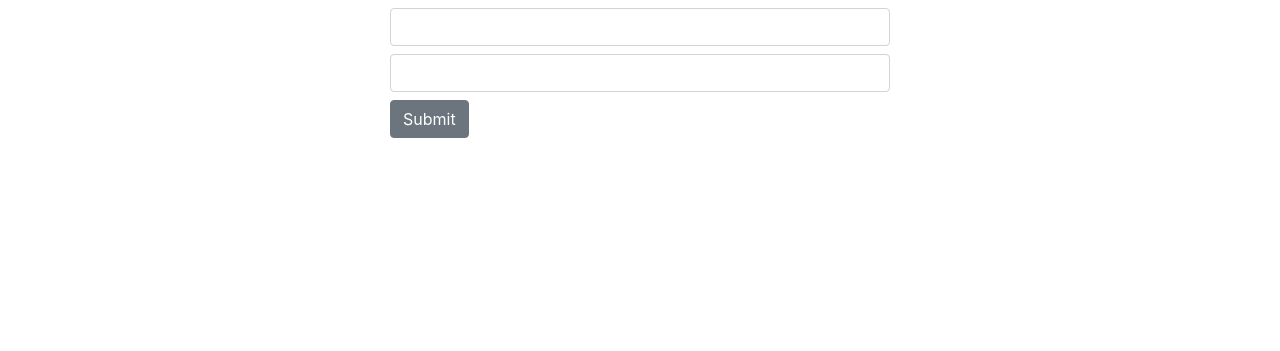
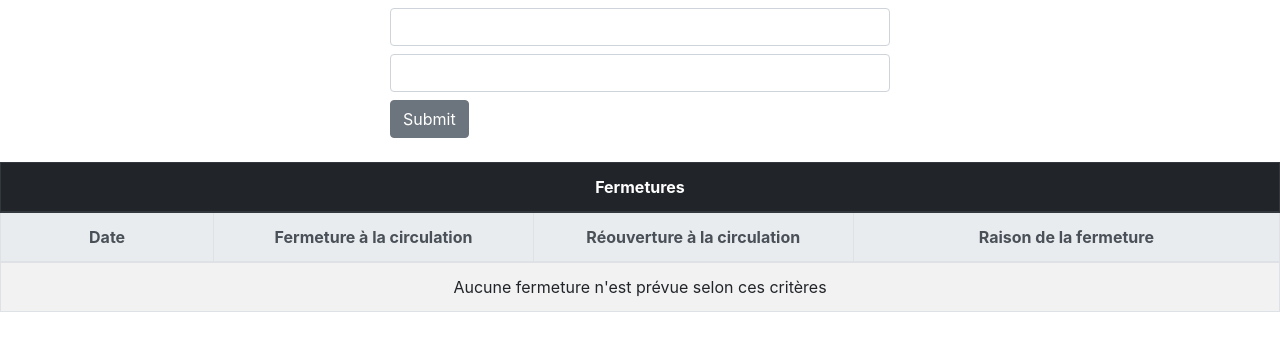
Before and after one commit to AnthonyMarche/API_Pont_Chaban, a Symfony app: template templates/api/index.html.twig in a window 1280 px wide. Shown: the part 38-389 px from the top of the page. Run offline with Twig, Linux system fonts and the light colour scheme; the template is opened without the code that fills it, so the values that code supplies are empty; form fields are guessed from the names that the template uses; some libraries are stand-ins or nearby versions.

Commit message:
update /service to optimize view and data design

```diff
--- a/templates/api/index.html.twig
+++ b/templates/api/index.html.twig
@@ -20,24 +20,53 @@
         {{ form_end(form) }}
     </div>
 
-    {% for month, closuresInMonth in closuresByMonth %}
-        <h2>Fermetures du mois de {{ month }}</h2>
-
-        {% for closure in closuresInMonth %}
-            <div>
-                <h3>{{ closure.date_reformat }}</h3>
-
-                <p>Fermeture de la circulation de : {{ closure.fermeture_a_la_circulation }}</p>
-                <p>Réouverture à la circulation à : {{ closure.re_ouverture_a_la_circulation }}</p>
-                {% if closure.bateau == "MAINTENANCE" %}
-                    <p>Raison de la fermeture : {{ closure.bateau }}</p>
-                {% else %}
-                    <p>Raison de la fermeture : bateau "{{ closure.bateau }}"</p>
-                {% endif %}
-            </div>
-        {% else %}
-            <p>Aucune fermeture n'est prévue selon ces critères</p>
+    {% if closuresByMonth|length > 0 %}
+        {% for month, closuresInMonth in closuresByMonth %}
+            {% if closuresInMonth|length > 0 %}
+                <table class="table table-striped table-hover table-bordered text-center mx-auto">
+                    <thead class="thead-dark">
+                    <tr>
+                        <th colspan="4">Fermetures du mois de {{ month }}</th>
+                    </tr>
+                    <tr class="thead-light">
+                        <th class="col-2">Date</th>
+                        <th class="col-3">Fermeture à la circulation</th>
+                        <th class="col-3">Réouverture à la circulation</th>
+                        <th class="col-4">Raison de la fermeture</th>
+                    </tr>
+                    </thead>
+                    <tbody>
+                    {% for closure in closuresInMonth %}
+                        <tr>
+                            <th scope="row" class="col-2">{{ closure.date_reformat }}</th>
+                            <td class="col-3">{{ closure.fermeture_a_la_circulation }}</td>
+                            <td class="col-3">{{ closure.re_ouverture_a_la_circulation }}</td>
+                            <td class="col-4">{{ closure.bateau }}</td>
+                        </tr>
+                    {% endfor %}
+                    </tbody>
+                </table>
+            {% endif %}
         {% endfor %}
-    {% endfor %}
+    {% else %}
+        <table class="table table-striped table-hover table-bordered text-center mx-auto">
+            <thead class="thead-dark">
+            <tr>
+                <th colspan="4">Fermetures</th>
+            </tr>
+            <tr class="thead-light">
+                <th class="col-2">Date</th>
+                <th class="col-3">Fermeture à la circulation</th>
+                <th class="col-3">Réouverture à la circulation</th>
+                <th class="col-4">Raison de la fermeture</th>
+            </tr>
+            </thead>
+            <tbody>
+            <tr>
+                <td colspan="4">Aucune fermeture n'est prévue selon ces critères</td>
+            </tr>
+            </tbody>
+        </table>
+    {% endif %}
 
 {% endblock %}
```
Also changed, not shown: assets/styles/app.css (+16 -0 lines), src/Controller/Service/ApiData.php (+12 -12 lines), src/Controller/Service/ApiFormTreatment.php (+13 -7 lines).
